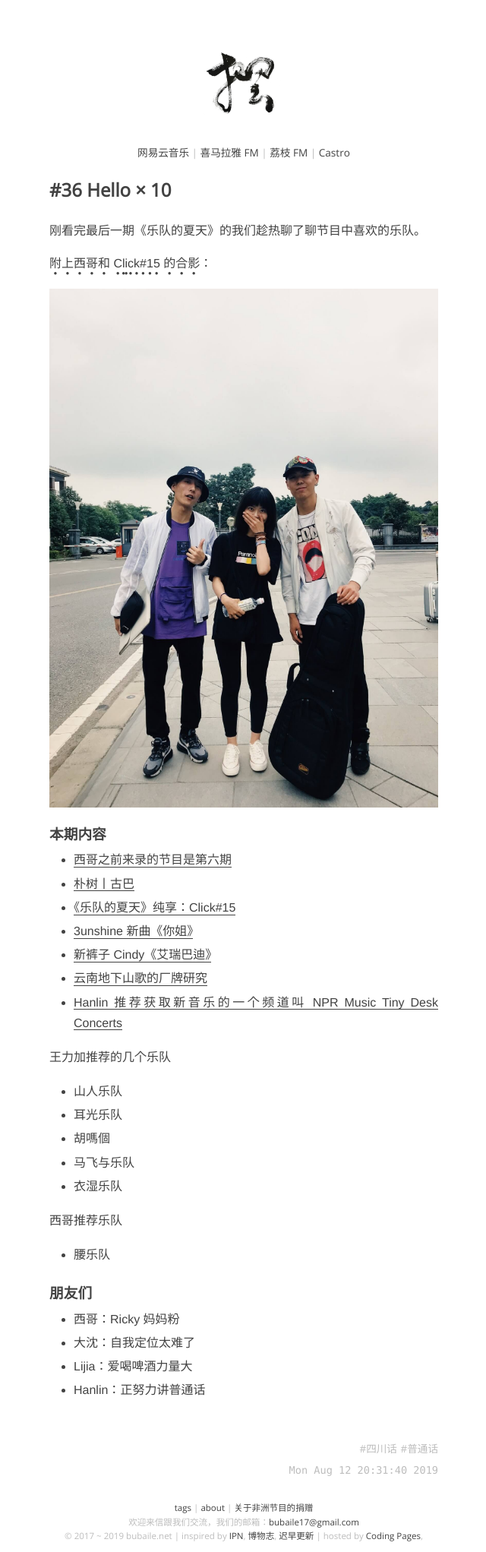
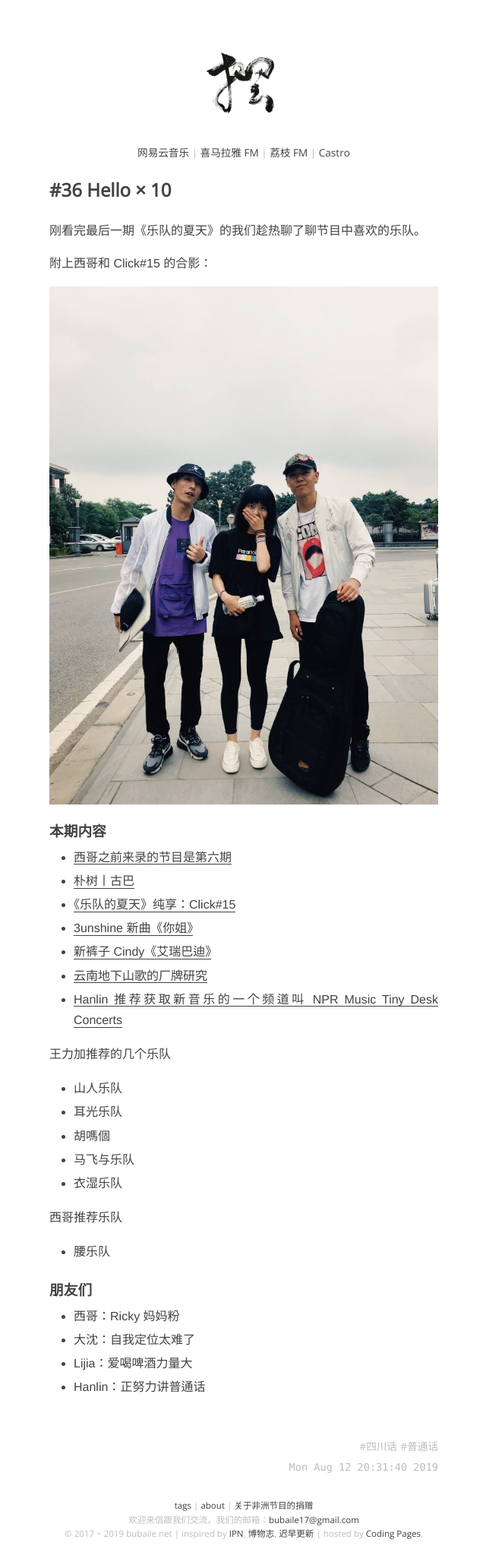
Before and after one commit to onion7878/bubaile.net, a Jekyll site: the page built from _posts/2019-08-12-the-big-band.md, in a window 1280 px wide. Shown: the whole page at 76% size, without its empty margins (319-959 px from the left). Built offline with Jekyll 4.4.1, drawn with Linux system fonts in a browser that asks for light colours.

Commit message:
修改格式

```diff
--- a/_posts/2019-08-12-the-big-band.md
+++ b/_posts/2019-08-12-the-big-band.md
@@ -11,7 +11,7 @@ permalink: /36
 
 刚看完最后一期《乐队的夏天》的我们趁热聊了聊节目中喜欢的乐队。
 
-*附上西哥和 Click#15 的合影：*
+附上西哥和 Click#15 的合影：
 
 ![西哥和 Click#15 的合影]({{site.url}}/assets/img/ep36/xg-click15.jpg)
 
```
